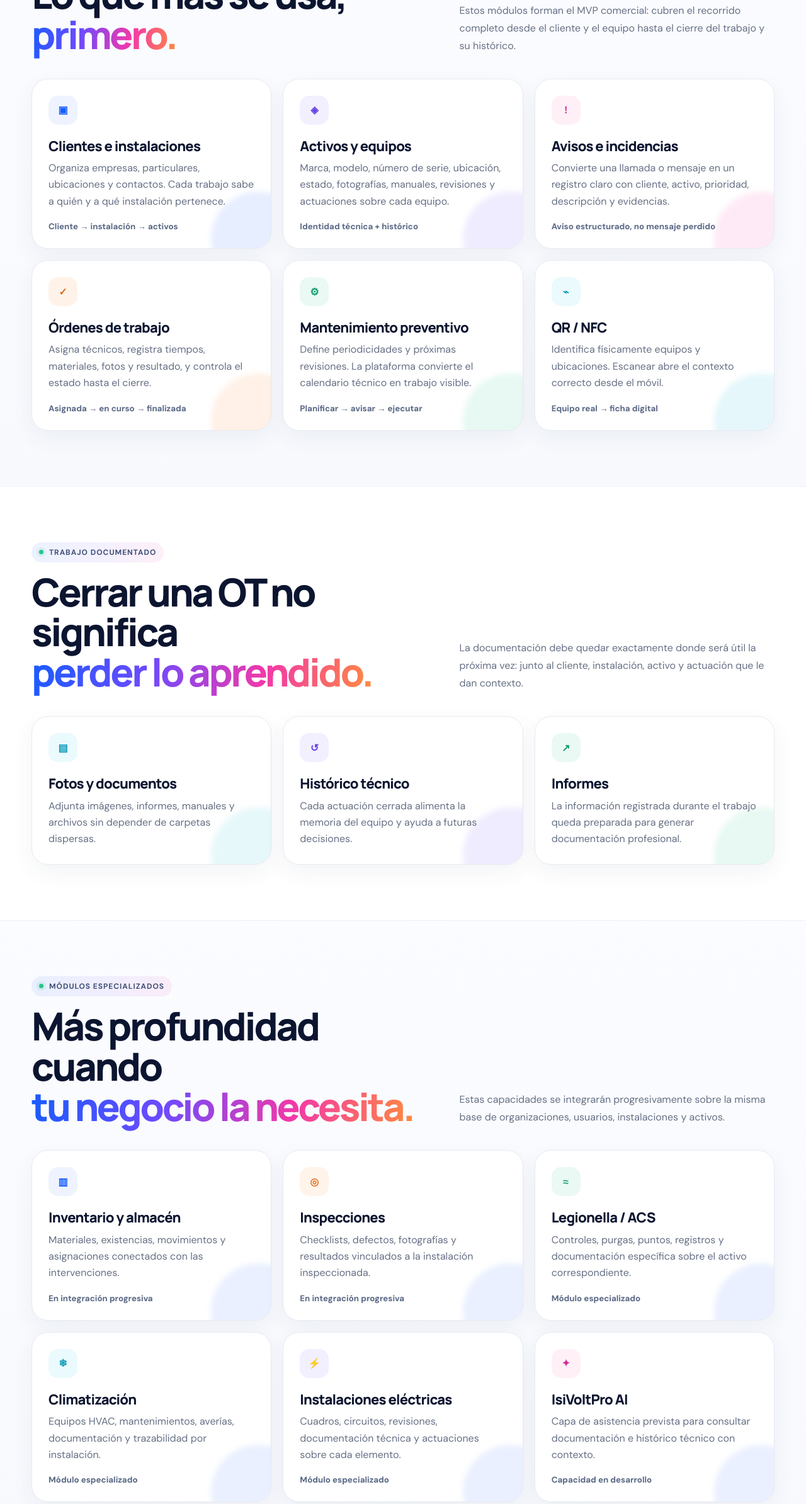
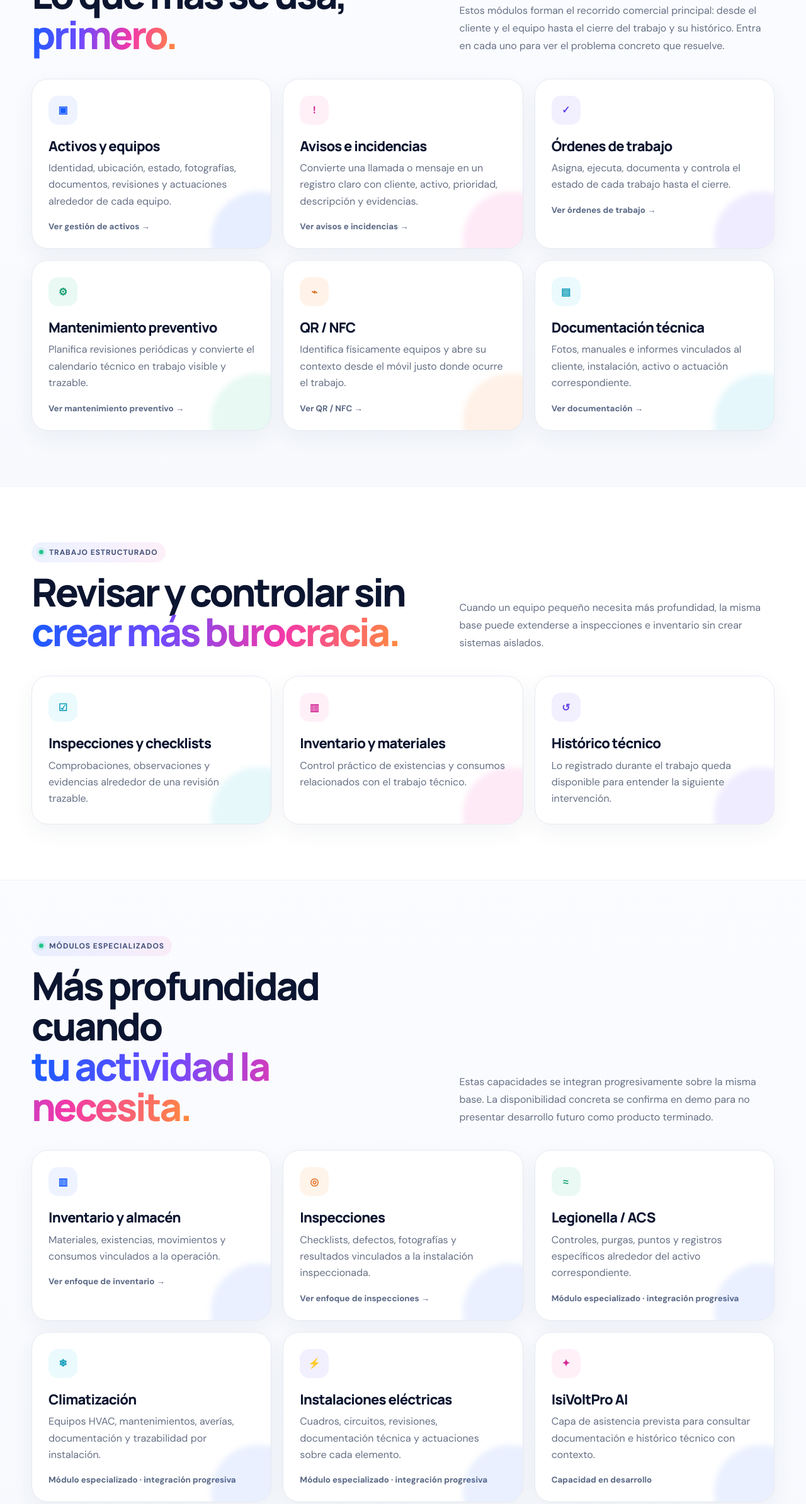
Before and after one commit to izc05/isivoltpro-web-v3, an Astro site: page /isivoltpro-web-v3/aplicaciones in a window 1280 px wide. Shown: the part 958-3346 px from the top of the page at 63% size. Built offline with nearby package versions, Linux system fonts and the light colour scheme; Astro itself is replaced by a stand-in of ours.

Commit message:
feat: connect modules overview to dedicated problem landing pages

```diff
--- a/src/pages/aplicaciones.astro
+++ b/src/pages/aplicaciones.astro
@@ -2,17 +2,15 @@
 import '../styles/v3-pages.css';
 import V3CommercialHeader from '../components/V3CommercialHeader.astro';
 import V3CommercialFooter from '../components/V3CommercialFooter.astro';
+import V3Seo from '../components/V3Seo.astro';
 const base = import.meta.env.BASE_URL;
 const contact = `${base}contacto/`;
+const moduleUrl = (slug: string) => `${base}modulos/${slug}/`;
 ---
 <!doctype html>
 <html lang="es">
 <head>
-  <meta charset="UTF-8" />
-  <meta name="viewport" content="width=device-width, initial-scale=1" />
-  <meta name="theme-color" content="#ffffff" />
-  <meta name="description" content="Módulos IsiVoltPro para autónomos y pequeñas empresas: clientes, activos, avisos, órdenes de trabajo, mantenimiento, QR/NFC, documentación, inventario e inspecciones." />
-  <title>Módulos · IsiVoltPro</title>
+  <V3Seo title="Módulos · IsiVoltPro" description="Módulos IsiVoltPro para autónomos y pequeñas empresas: activos, avisos, órdenes de trabajo, mantenimiento, QR/NFC, documentación, inventario e inspecciones." path={`${base}aplicaciones/`} />
 </head>
 <body>
   <V3CommercialHeader />
@@ -26,41 +24,45 @@ const contact = `${base}contacto/`;
 
     <section class="page-section page-section--soft" id="modulos">
       <div class="page-shell">
-        <div class="page-section__head"><div><span class="eyebrow">Núcleo operativo</span><h2>Lo que más se usa,<br /><span class="gradient-text">primero.</span></h2></div><p>Estos módulos forman el MVP comercial: cubren el recorrido completo desde el cliente y el equipo hasta el cierre del trabajo y su histórico.</p></div>
+        <div class="page-section__head"><div><span class="eyebrow">Núcleo operativo</span><h2>Lo que más se usa,<br /><span class="gradient-text">primero.</span></h2></div><p>Estos módulos forman el recorrido comercial principal: desde el cliente y el equipo hasta el cierre del trabajo y su histórico. Entra en cada uno para ver el problema concreto que resuelve.</p></div>
         <div class="feature-grid">
-          <article class="feature-card" style="--accent:rgba(23,92,255,.10)"><i>▣</i><h3>Clientes e instalaciones</h3><p>Organiza empresas, particulares, ubicaciones y contactos. Cada trabajo sabe a quién y a qué instalación pertenece.</p><small>Cliente → instalación → activos</small></article>
-          <article class="feature-card" style="--accent:rgba(109,74,255,.10);--icon:#6544e8;--icon-bg:#f2efff"><i>◈</i><h3>Activos y equipos</h3><p>Marca, modelo, número de serie, ubicación, estado, fotografías, manuales, revisiones y actuaciones sobre cada equipo.</p><small>Identidad técnica + histórico</small></article>
-          <article class="feature-card" style="--accent:rgba(242,56,169,.10);--icon:#d52f99;--icon-bg:#fff0f8"><i>!</i><h3>Avisos e incidencias</h3><p>Convierte una llamada o mensaje en un registro claro con cliente, activo, prioridad, descripción y evidencias.</p><small>Aviso estructurado, no mensaje perdido</small></article>
-          <article class="feature-card" style="--accent:rgba(255,139,61,.12);--icon:#d96c20;--icon-bg:#fff3e9"><i>✓</i><h3>Órdenes de trabajo</h3><p>Asigna técnicos, registra tiempos, materiales, fotos y resultado, y controla el estado hasta el cierre.</p><small>Asignada → en curso → finalizada</small></article>
-          <article class="feature-card" style="--accent:rgba(36,197,140,.11);--icon:#159f71;--icon-bg:#eaf9f3"><i>⚙</i><h3>Mantenimiento preventivo</h3><p>Define periodicidades y próximas revisiones. La plataforma convierte el calendario técnico en trabajo visible.</p><small>Planificar → avisar → ejecutar</small></article>
-          <article class="feature-card" style="--accent:rgba(24,185,215,.11);--icon:#139db9;--icon-bg:#eafafd"><i>⌁</i><h3>QR / NFC</h3><p>Identifica físicamente equipos y ubicaciones. Escanear abre el contexto correcto desde el móvil.</p><small>Equipo real → ficha digital</small></article>
+          <a class="feature-card" href={moduleUrl('activos')} style="--accent:rgba(23,92,255,.10)"><i>▣</i><h3>Activos y equipos</h3><p>Identidad, ubicación, estado, fotografías, documentos, revisiones y actuaciones alrededor de cada equipo.</p><small>Ver gestión de activos →</small></a>
+          <a class="feature-card" href={moduleUrl('avisos-incidencias')} style="--accent:rgba(242,56,169,.10);--icon:#d52f99;--icon-bg:#fff0f8"><i>!</i><h3>Avisos e incidencias</h3><p>Convierte una llamada o mensaje en un registro claro con cliente, activo, prioridad, descripción y evidencias.</p><small>Ver avisos e incidencias →</small></a>
+          <a class="feature-card" href={moduleUrl('ordenes-de-trabajo')} style="--accent:rgba(109,74,255,.10);--icon:#6544e8;--icon-bg:#f2efff"><i>✓</i><h3>Órdenes de trabajo</h3><p>Asigna, ejecuta, documenta y controla el estado de cada trabajo hasta el cierre.</p><small>Ver órdenes de trabajo →</small></a>
+          <a class="feature-card" href={moduleUrl('mantenimiento-preventivo')} style="--accent:rgba(36,197,140,.11);--icon:#159f71;--icon-bg:#eaf9f3"><i>⚙</i><h3>Mantenimiento preventivo</h3><p>Planifica revisiones periódicas y convierte el calendario técnico en trabajo visible y trazable.</p><small>Ver mantenimiento preventivo →</small></a>
+          <a class="feature-card" href={moduleUrl('qr-nfc')} style="--accent:rgba(255,139,61,.12);--icon:#d96c20;--icon-bg:#fff3e9"><i>⌁</i><h3>QR / NFC</h3><p>Identifica físicamente equipos y abre su contexto desde el móvil justo donde ocurre el trabajo.</p><small>Ver QR / NFC →</small></a>
+          <a class="feature-card" href={moduleUrl('documentacion')} style="--accent:rgba(24,185,215,.11);--icon:#139db9;--icon-bg:#eafafd"><i>▤</i><h3>Documentación técnica</h3><p>Fotos, manuales e informes vinculados al cliente, instalación, activo o actuación correspondiente.</p><small>Ver documentación →</small></a>
         </div>
       </div>
     </section>
 
     <section class="page-section">
       <div class="page-shell">
-        <div class="page-section__head"><div><span class="eyebrow">Trabajo documentado</span><h2>Cerrar una OT no significa<br /><span class="gradient-text">perder lo aprendido.</span></h2></div><p>La documentación debe quedar exactamente donde será útil la próxima vez: junto al cliente, instalación, activo y actuación que le dan contexto.</p></div>
-        <div class="value-grid"><article class="value-card" style="--accent:rgba(24,185,215,.10);--icon:#139db9;--icon-bg:#eafafd"><i>▤</i><h3>Fotos y documentos</h3><p>Adjunta imágenes, informes, manuales y archivos sin depender de carpetas dispersas.</p></article><article class="value-card" style="--accent:rgba(109,74,255,.10);--icon:#6544e8;--icon-bg:#f2efff"><i>↺</i><h3>Histórico técnico</h3><p>Cada actuación cerrada alimenta la memoria del equipo y ayuda a futuras decisiones.</p></article><article class="value-card" style="--accent:rgba(36,197,140,.11);--icon:#159f71;--icon-bg:#eaf9f3"><i>↗</i><h3>Informes</h3><p>La información registrada durante el trabajo queda preparada para generar documentación profesional.</p></article></div>
+        <div class="page-section__head"><div><span class="eyebrow">Trabajo estructurado</span><h2>Revisar y controlar sin<br /><span class="gradient-text">crear más burocracia.</span></h2></div><p>Cuando un equipo pequeño necesita más profundidad, la misma base puede extenderse a inspecciones e inventario sin crear sistemas aislados.</p></div>
+        <div class="value-grid">
+          <a class="value-card" href={moduleUrl('inspecciones')} style="--accent:rgba(24,185,215,.10);--icon:#139db9;--icon-bg:#eafafd"><i>☑</i><h3>Inspecciones y checklists</h3><p>Comprobaciones, observaciones y evidencias alrededor de una revisión trazable.</p></a>
+          <a class="value-card" href={moduleUrl('inventario')} style="--accent:rgba(242,56,169,.10);--icon:#d52f99;--icon-bg:#fff0f8"><i>▥</i><h3>Inventario y materiales</h3><p>Control práctico de existencias y consumos relacionados con el trabajo técnico.</p></a>
+          <a class="value-card" href={moduleUrl('documentacion')} style="--accent:rgba(109,74,255,.10);--icon:#6544e8;--icon-bg:#f2efff"><i>↺</i><h3>Histórico técnico</h3><p>Lo registrado durante el trabajo queda disponible para entender la siguiente intervención.</p></a>
+        </div>
       </div>
     </section>
 
     <section class="page-section page-section--soft">
       <div class="page-shell">
-        <div class="page-section__head"><div><span class="eyebrow">Módulos especializados</span><h2>Más profundidad cuando<br /><span class="gradient-text">tu negocio la necesita.</span></h2></div><p>Estas capacidades se integrarán progresivamente sobre la misma base de organizaciones, usuarios, instalaciones y activos.</p></div>
+        <div class="page-section__head"><div><span class="eyebrow">Módulos especializados</span><h2>Más profundidad cuando<br /><span class="gradient-text">tu actividad la necesita.</span></h2></div><p>Estas capacidades se integran progresivamente sobre la misma base. La disponibilidad concreta se confirma en demo para no presentar desarrollo futuro como producto terminado.</p></div>
         <div class="feature-grid">
-          <article class="feature-card"><i>▥</i><h3>Inventario y almacén</h3><p>Materiales, existencias, movimientos y asignaciones conectados con las intervenciones.</p><small>En integración progresiva</small></article>
-          <article class="feature-card" style="--icon:#e37427;--icon-bg:#fff4ea"><i>◎</i><h3>Inspecciones</h3><p>Checklists, defectos, fotografías y resultados vinculados a la instalación inspeccionada.</p><small>En integración progresiva</small></article>
-          <article class="feature-card" style="--icon:#159f71;--icon-bg:#eaf9f3"><i>≈</i><h3>Legionella / ACS</h3><p>Controles, purgas, puntos, registros y documentación específica sobre el activo correspondiente.</p><small>Módulo especializado</small></article>
-          <article class="feature-card" style="--icon:#139db9;--icon-bg:#eafafd"><i>❄</i><h3>Climatización</h3><p>Equipos HVAC, mantenimientos, averías, documentación y trazabilidad por instalación.</p><small>Módulo especializado</small></article>
-          <article class="feature-card" style="--icon:#6544e8;--icon-bg:#f2efff"><i>⚡</i><h3>Instalaciones eléctricas</h3><p>Cuadros, circuitos, revisiones, documentación técnica y actuaciones sobre cada elemento.</p><small>Módulo especializado</small></article>
+          <a class="feature-card" href={moduleUrl('inventario')}><i>▥</i><h3>Inventario y almacén</h3><p>Materiales, existencias, movimientos y consumos vinculados a la operación.</p><small>Ver enfoque de inventario →</small></a>
+          <a class="feature-card" href={moduleUrl('inspecciones')} style="--icon:#e37427;--icon-bg:#fff4ea"><i>◎</i><h3>Inspecciones</h3><p>Checklists, defectos, fotografías y resultados vinculados a la instalación inspeccionada.</p><small>Ver enfoque de inspecciones →</small></a>
+          <article class="feature-card" style="--icon:#159f71;--icon-bg:#eaf9f3"><i>≈</i><h3>Legionella / ACS</h3><p>Controles, purgas, puntos y registros específicos alrededor del activo correspondiente.</p><small>Módulo especializado · integración progresiva</small></article>
+          <article class="feature-card" style="--icon:#139db9;--icon-bg:#eafafd"><i>❄</i><h3>Climatización</h3><p>Equipos HVAC, mantenimientos, averías, documentación y trazabilidad por instalación.</p><small>Módulo especializado · integración progresiva</small></article>
+          <article class="feature-card" style="--icon:#6544e8;--icon-bg:#f2efff"><i>⚡</i><h3>Instalaciones eléctricas</h3><p>Cuadros, circuitos, revisiones, documentación técnica y actuaciones sobre cada elemento.</p><small>Módulo especializado · integración progresiva</small></article>
           <article class="feature-card" style="--icon:#d52f99;--icon-bg:#fff0f8"><i>✦</i><h3>IsiVoltPro AI</h3><p>Capa de asistencia prevista para consultar documentación e histórico técnico con contexto.</p><small>Capacidad en desarrollo</small></article>
         </div>
       </div>
     </section>
 
     <section class="page-section">
-      <div class="page-shell"><div class="callout"><div><h2>No necesitas contratar todos los módulos.</h2><p>La idea es empezar por el problema más urgente y ampliar cuando IsiVoltPro ya forme parte de tu trabajo diario.</p></div><a class="btn btn--primary" href={contact}>Diseñar mi configuración →</a></div></div>
+      <div class="page-shell"><div class="callout"><div><h2>No necesitas activar todo.</h2><p>Empieza por el problema más urgente y amplía cuando IsiVoltPro ya forme parte de tu trabajo diario.</p></div><a class="btn btn--primary" href={contact}>Diseñar mi configuración →</a></div></div>
     </section>
   </main>
   <V3CommercialFooter />
```
